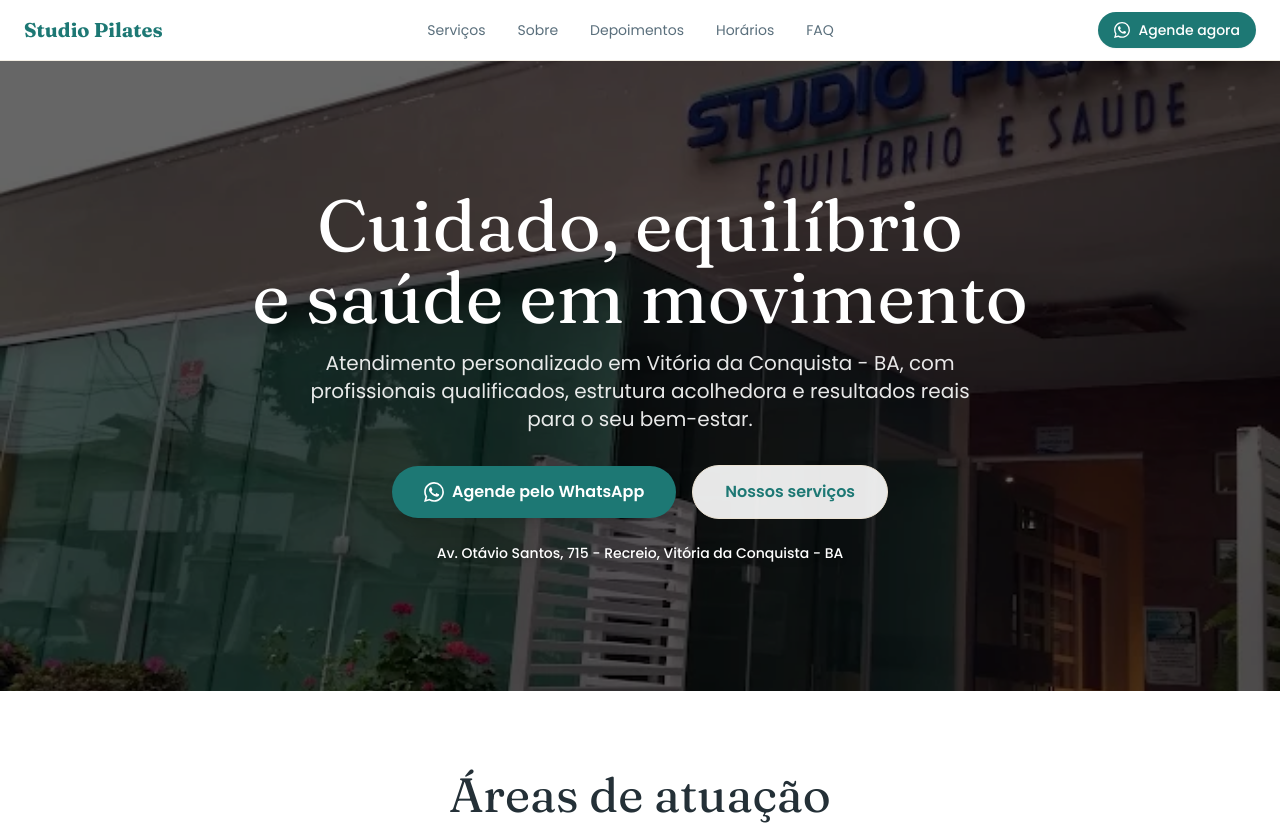
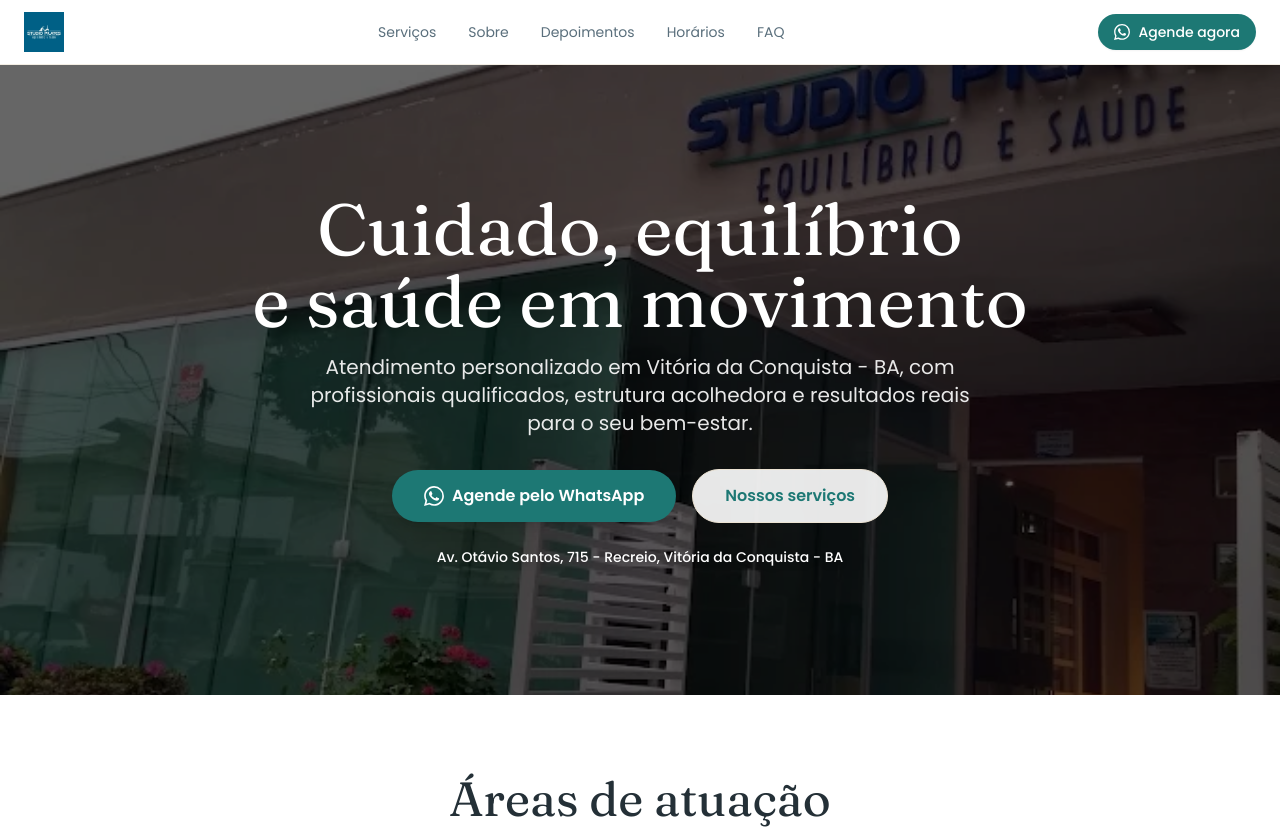
Before and after one commit to marquesemoreno/studiopilatesconquista, a website: page index.html in a window 1280 px wide. Shown: the top 829 px of the page. Drawn offline with nearby package versions, Linux system fonts and the light colour scheme.

Commit message:
feat: replace logo with larger version

```diff
--- a/index.html
+++ b/index.html
@@ -54,7 +54,7 @@
 <!-- Navbar -->
 <header class="sticky top-0 z-50 bg-sand/80 backdrop-blur border-b border-brand-sand-dark/60">
   <div class="max-w-7xl mx-auto px-6 py-3 flex items-center justify-between">
-    <a href="#" class="font-display font-bold text-xl text-brand-teal">Studio Pilates</a>
+    <img src="/images/logo.jpg" alt="Studio Pilates" class="h-9 md:h-10 w-auto" />
     <nav class="hidden md:flex gap-8 text-sm text-brand-muted">
       <a href="#servicos" class="hover:text-brand-teal transition">Serviços</a>
       <a href="#sobre" class="hover:text-brand-teal transition">Sobre</a>
@@ -264,7 +264,7 @@
 <!-- Footer -->
 <footer class="bg-brand-sand-dark/60 border-t border-brand-sand-dark">
   <div class="max-w-7xl mx-auto px-6 py-10 flex flex-col md:flex-row items-center justify-between gap-6">
-    <div class="font-display font-bold text-brand-teal text-2xl">Studio Pilates</div>
+    <img src="/images/logo.jpg" alt="Studio Pilates" class="h-9 md:h-10 w-auto" />
     <div class="text-brand-muted text-sm">Av. Otávio Santos, 715 - Recreio, Vitória da Conquista - BA</div>
     <div class="flex items-center gap-5">
       <a href="https://www.instagram.com/studiopilatesconquista/" target="_blank" rel="noopener" class="inline-flex items-center gap-2 bg-rose-500 text-white px-5 py-2.5 rounded-full font-medium hover:bg-rose-600 transition">Instagram</a>
```
Also changed, not shown: public/images/logo.jpg (added).
